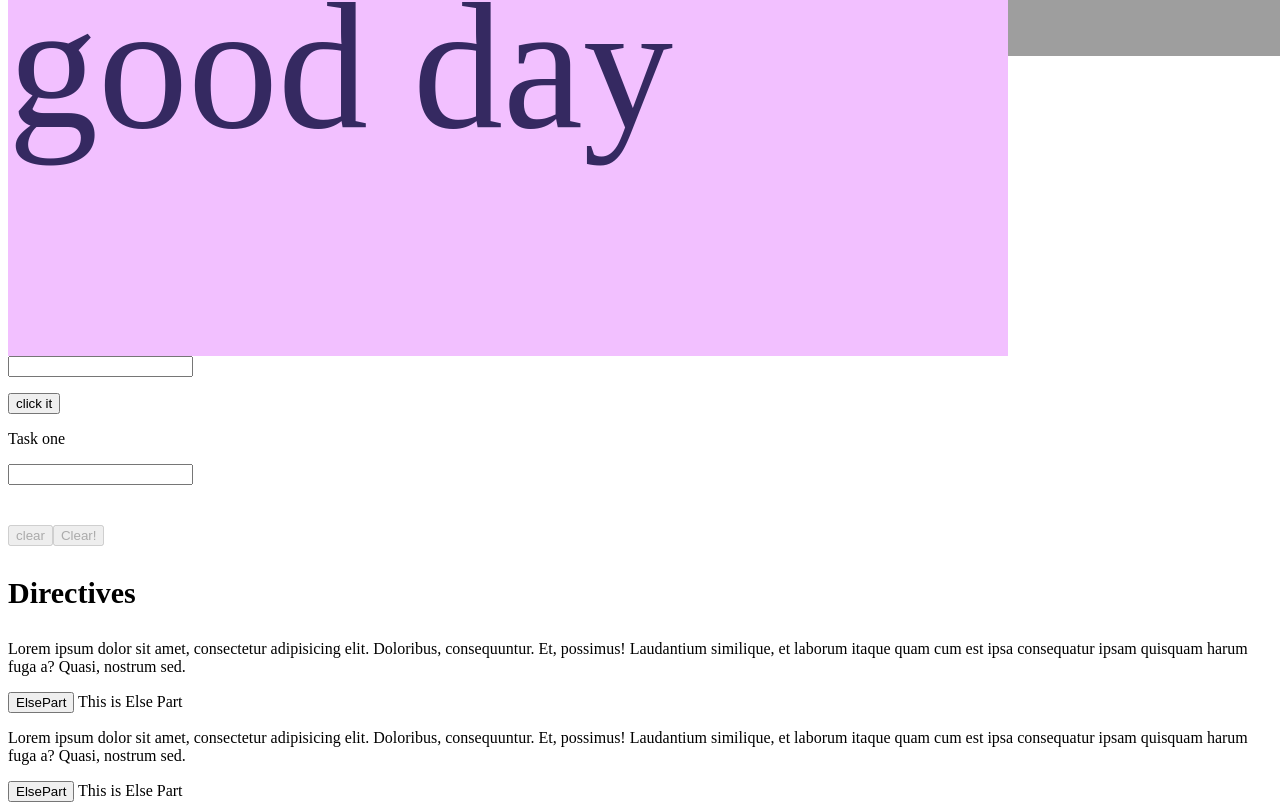
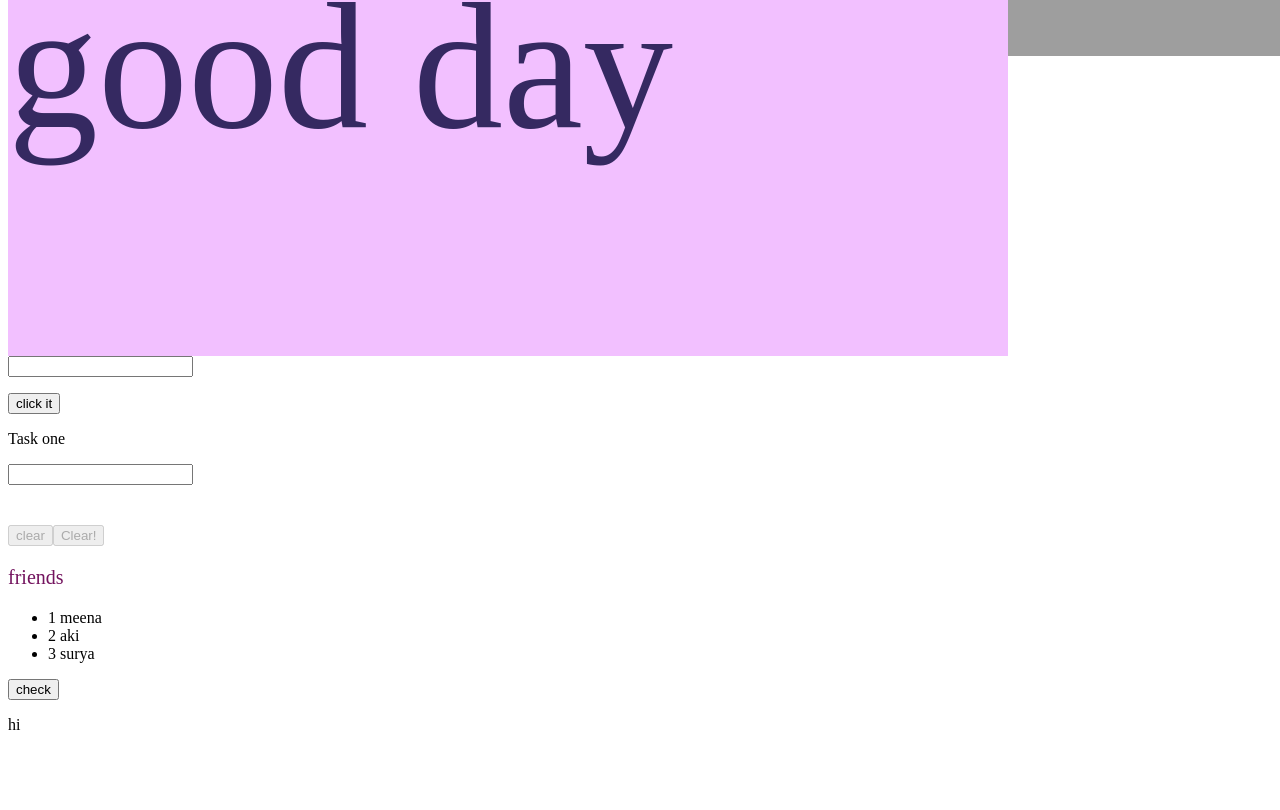
Before and after one commit to shamilianbu2000/myApp, an Angular app: page / in a window 1280 px wide. Shown: the part 422-1232 px from the top of the page. After the commit the page ends 1172 px from the top, so only its background shows below. Built offline with nearby package versions, Linux system fonts and the light colour scheme; grey boxes are pictures that could not be loaded.

Commit message:
for and if condition do

```diff
--- a/src/app/styles/styles.component.html
+++ b/src/app/styles/styles.component.html
@@ -1,45 +1,15 @@
-<h3 [ngStyle]="{ 'font-size': '30px' }">Directives</h3>
+
 
 <div>
-    <p [ngClass]="'paraStyle'">Lorem ipsum dolor sit amet,
-        consectetur adipisicing elit.
-        Doloribus, consequuntur. Et, possimus! Laudantium similique,
-        et laborum itaque quam cum est ipsa consequatur ipsam quisquam harum fuga a? Quasi,
-        nostrum sed.</p>
+    <p [ngClass]="'frdz'"> friends</p>  <!---attribute directive-->
 </div>
 <div>
     <ul>
-        <li [ngClass]="'listView'" *ngFor="let city of cities ; index as i">{{i+1}} . {{city}}</li>
+        <li  *ngFor="let name of names ; index as i">{{i+1}}  {{name}}</li>
     </ul>
 </div>
 <div>
-    <button (click)="isActive = !isActive">ElsePart</button>
-    <p *ngIf="isActive; else elsePart">Lorem ipsum dolor sit amet,
-        consectetur adipisicing elit.
-        Doloribus, consequuntur. Et, possimus! Laudantium similique,
-        et laborum itaque quam cum est ipsa consequatur ipsam quisquam harum fuga a? Quasi,
-        nostrum sed.</p>
-    <ng-template #elsePart> This is Else Part</ng-template>
+    <button (click)="isActive = !isActive">check</button>
+    <p *ngIf="isActive; else hi">hi</p>
+    <ng-template #hi> else part work it</ng-template>
 </div>
-
-<div>
-    <p [ngClass]="'paraStyle'">Lorem ipsum dolor sit amet,
-        consectetur adipisicing elit.
-        Doloribus, consequuntur. Et, possimus! Laudantium similique,
-        et laborum itaque quam cum est ipsa consequatur ipsam quisquam harum fuga a? Quasi,
-        nostrum sed.</p>
-</div>
-<div>
-    <ul>
-        <li [ngClass]="'listView'" *ngFor="let city of cities ; index as i">{{i+1}} . {{city}}</li>
-    </ul>
-</div>
-<div>
-    <button (click)="isActive = !isActive">ElsePart</button>
-    <p *ngIf="isActive; else elsePart">Lorem ipsum dolor sit amet,
-        consectetur adipisicing elit.
-        Doloribus, consequuntur. Et, possimus! Laudantium similique,
-        et laborum itaque quam cum est ipsa consequatur ipsam quisquam harum fuga a? Quasi,
-        nostrum sed.</p>
-    <ng-template #elsePart> This is Else Part</ng-template>
-</div>
--- a/src/app/styles/styles.component.scss
+++ b/src/app/styles/styles.component.scss
@@ -1,6 +1,6 @@
-.classBtn{
-    background-color:darkblue;
-    color: white;
-    border-radius: 3px;
-    border: 2px solid black;
+.frdz{
+    font-size: 20px;
+    color: rgb(115, 19, 94);
 }
+
+//     text-transform: capitalize;
--- a/src/app/styles/styles.component.ts
+++ b/src/app/styles/styles.component.ts
@@ -7,18 +7,15 @@ import { Component, OnInit } from '@angular/core';
 })
 export class StylesComponent implements OnInit {
 
+
   constructor() { }
 
-
-
-
-
-
+  isActive : boolean = true;
+  names = ['meena','aki','surya']
+  list:object = [{'id':1,name:"developer"},{id:2,name:"programer"}]
   ngOnInit(): void {
   }
 
 
 
-
-
 }
```
